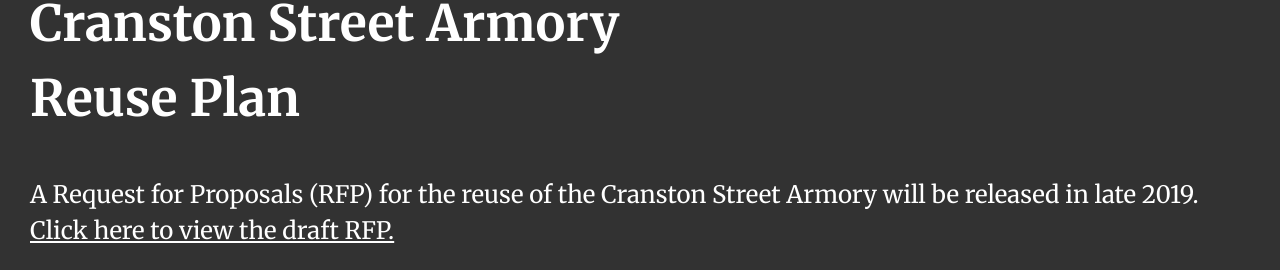
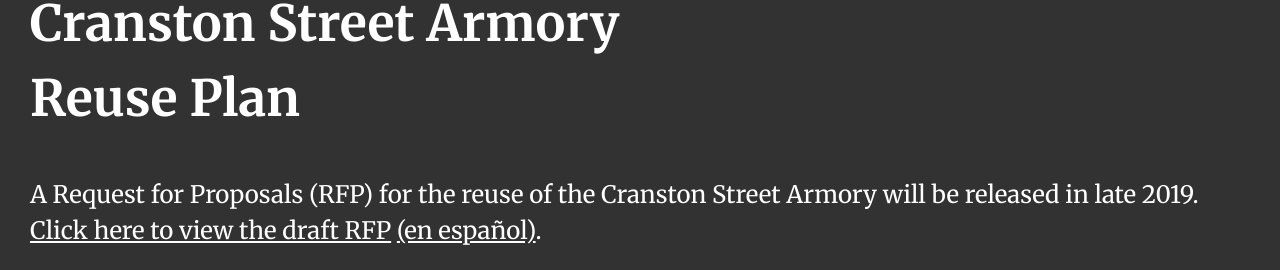
Before and after one commit to johnmccartin/cranston, a website: page index.html in a window 1280 px wide. Shown: the part 662-932 px from the top of the page. Drawn offline with nearby package versions, Linux system fonts and the light colour scheme.

Commit message:
Add spanish rfp

```diff
--- a/index.html
+++ b/index.html
@@ -48,7 +48,7 @@ function googleTranslateElementInit() {
 							<!--<p class="larger-text">Come learn about the upcoming Request for Proposals and share your input.</p>-->
 						<div class="larger-text">
                 A Request for Proposals (RFP) for the reuse of the Cranston Street Armory will be released in late 2019.
-                <a href="pdf/Armory Steering Committee RFP_FINAL DRAFT.pdf" target="_blank">Click here to view the draft RFP.</a>
+                <a href="pdf/Armory Steering Committee RFP_FINAL DRAFT.pdf" target="_blank">Click here to view the draft RFP</a> <a href="pdf/Armory Steering Committee RFP_FINAL DRAFT.pdf" target="_blank">(en espa&#241;ol)</a>.
             </div>
             <div class="larger-text">
                 <p>
```
Also changed, not shown: 1 other file.
